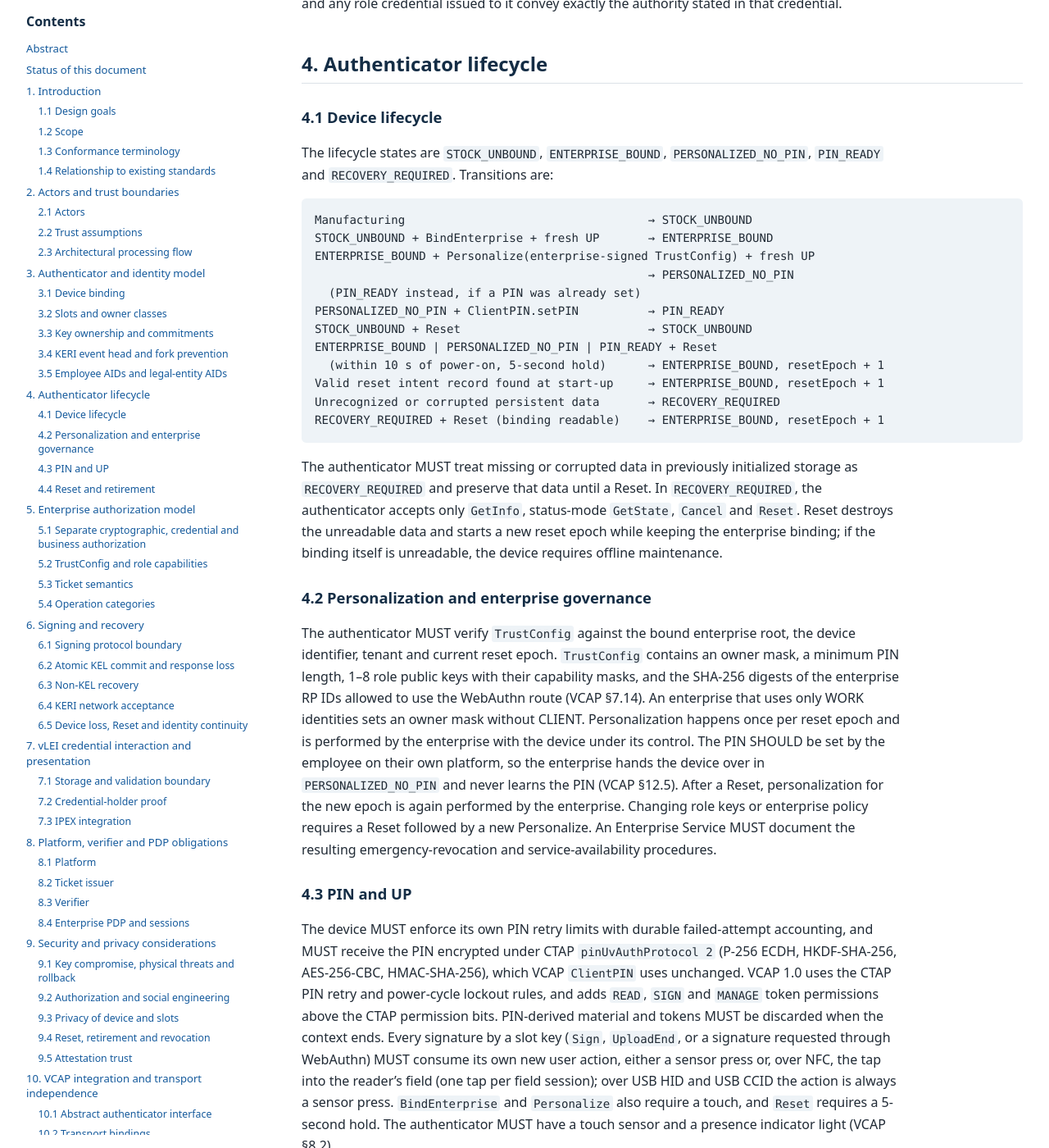
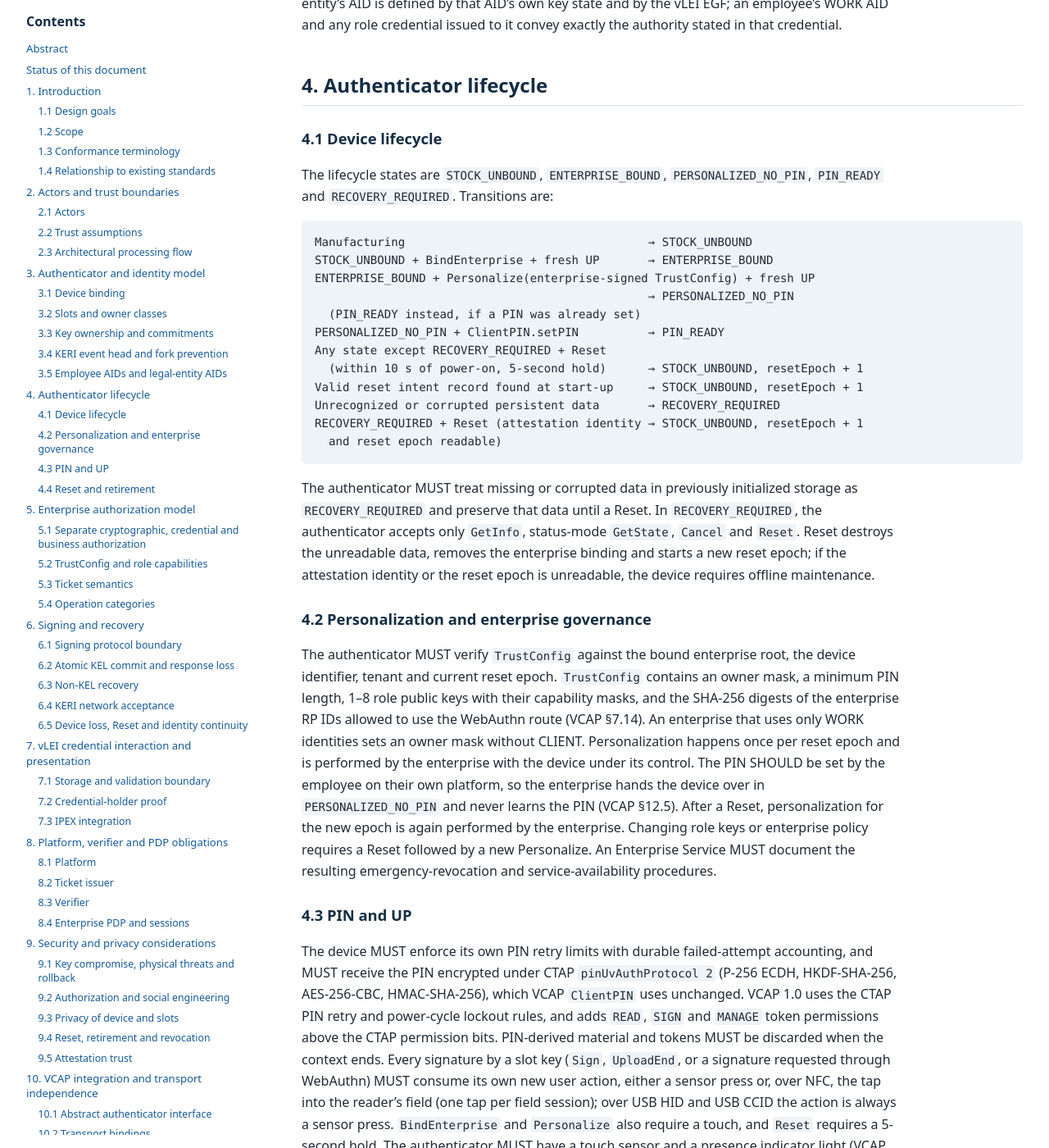
Before and after one commit to vlei-auth/vaf, a Jekyll site: the page built from index.md, in a window 1280 px wide and 1400 px high, scrolled down 6323 px. Shown: the whole window at 82% size. Built offline with Jekyll 4.4.1, drawn with Linux system fonts in a browser that asks for light colours; some of the changed text lies outside the part shown.

Commit message:
Update reset lifecycle to clear enterprise binding

````diff
--- a/vaf-1.0.md
+++ b/vaf-1.0.md
@@ -95,7 +95,7 @@ Status reporting MUST distinguish the stages **device signed**, **enterprise arc
 
 Each authenticator MUST have a protected device attestation identity. The initial profile uses an Ed25519 attestation key pair with a leaf certificate issued by the manufacturer; how the manufacturer provisions them is outside VAF. The device presents the certificate itself while it is not in `PIN_READY` (binding-mode `GetState`, VCAP §7.4.3), so enrollment needs only the manufacturer's CA certificates, with its root as trust anchor, and no per-device file from the manufacturer. The enterprise MUST verify the chain and bind the attestation public key to its enrollment record before accepting state evidence, and thereafter verifies each `StateProof` with that enrolled public key.
 
-The initial profile MUST implement a one-time enterprise binding. `BindEnterprise` fixes a `tenant` and `enterpriseRoot` for the physical device for its entire life, and a reset MUST preserve that binding. Moving a device to another enterprise requires replacing the device.
+The initial profile MUST implement an enterprise binding. `BindEnterprise` fixes a `tenant` and `enterpriseRoot` for the physical device until the next reset, and a reset MUST remove that binding. Reusing a device, for the same or another enterprise, requires a reset and a new `BindEnterprise`.
 
 ### 3.2 Slots and owner classes
 
@@ -137,15 +137,15 @@ ENTERPRISE_BOUND + Personalize(enterprise-signed TrustConfig) + fresh UP
                                                 → PERSONALIZED_NO_PIN
   (PIN_READY instead, if a PIN was already set)
 PERSONALIZED_NO_PIN + ClientPIN.setPIN          → PIN_READY
-STOCK_UNBOUND + Reset                           → STOCK_UNBOUND
-ENTERPRISE_BOUND | PERSONALIZED_NO_PIN | PIN_READY + Reset
-  (within 10 s of power-on, 5-second hold)      → ENTERPRISE_BOUND, resetEpoch + 1
-Valid reset intent record found at start-up     → ENTERPRISE_BOUND, resetEpoch + 1
+Any state except RECOVERY_REQUIRED + Reset
+  (within 10 s of power-on, 5-second hold)      → STOCK_UNBOUND, resetEpoch + 1
+Valid reset intent record found at start-up     → STOCK_UNBOUND, resetEpoch + 1
 Unrecognized or corrupted persistent data       → RECOVERY_REQUIRED
-RECOVERY_REQUIRED + Reset (binding readable)    → ENTERPRISE_BOUND, resetEpoch + 1
+RECOVERY_REQUIRED + Reset (attestation identity → STOCK_UNBOUND, resetEpoch + 1
+  and reset epoch readable)
 ```
 
-The authenticator MUST treat missing or corrupted data in previously initialized storage as `RECOVERY_REQUIRED` and preserve that data until a Reset. In `RECOVERY_REQUIRED`, the authenticator accepts only `GetInfo`, status-mode `GetState`, `Cancel` and `Reset`. Reset destroys the unreadable data and starts a new reset epoch while keeping the enterprise binding; if the binding itself is unreadable, the device requires offline maintenance.
+The authenticator MUST treat missing or corrupted data in previously initialized storage as `RECOVERY_REQUIRED` and preserve that data until a Reset. In `RECOVERY_REQUIRED`, the authenticator accepts only `GetInfo`, status-mode `GetState`, `Cancel` and `Reset`. Reset destroys the unreadable data, removes the enterprise binding and starts a new reset epoch; if the attestation identity or the reset epoch is unreadable, the device requires offline maintenance.
 
 ### 4.2 Personalization and enterprise governance
 
@@ -159,7 +159,7 @@ A platform MUST present a touch to the user as confirmation of presence and MUST
 
 ### 4.4 Reset and retirement
 
-A physical reset MUST make the PIN record, all slot private keys (including pre-rotation historical keys) and all FIDO credentials unrecoverable, increment `resetEpoch`, remove personalized state, and retain the attestation identity and enterprise binding. The reset intent MUST survive power interruption, so that a reset interrupted after its intent record is written completes at the next start. Reset acts only on the device: the Enterprise Service MUST separately invalidate earlier Tickets, user roles, active sessions and network identities per Section 6.5.
+A physical reset MUST make the PIN record, all slot private keys (including pre-rotation historical keys) and all FIDO credentials unrecoverable, increment `resetEpoch`, remove the enterprise binding and personalized state, and retain the attestation identity and `resetEpoch`. `resetEpoch` never decreases, including across a later `BindEnterprise`, so configuration and Tickets of an earlier epoch never become valid again. The reset intent MUST survive power interruption, so that a reset interrupted after its intent record is written completes at the next start. Reset acts only on the device: the Enterprise Service MUST separately invalidate earlier Tickets, user roles, active sessions and network identities per Section 6.5.
 
 ## 5. Enterprise authorization model
 
@@ -281,7 +281,7 @@ On a displayless authenticator the user's touch confirms presence, and review of
 
 Each `StateProof` contains a persistent device identifier, reset epoch, configuration digest and the state of **all four slots**, which allows correlation across services. Results on the WebAuthn route are also signed with the attestation key, and are returned only to RP IDs listed in `TrustConfig`. Platforms and enterprises MUST limit disclosure of `StateProof`, retain it only as long as necessary, and share slot inventories only with the enrolling enterprise. VAF 1.0 defines no selective or pseudonymous state proofs.
 
-Before a PIN is set, the device also answers an unauthenticated request with a signed `BindingProof` (VCAP §7.4.3) carrying its device identifier, tenant and reset epoch, and on request its attestation certificate chain. This lets the enterprise learn the actual reset epoch without guessing, including after a Reset it did not order. The same proof identifies the device and its enterprise to any host it is connected to while it is not in PIN_READY; the same disclosure limits apply.
+Before a PIN is set, the device also answers an unauthenticated request with a signed `BindingProof` (VCAP §7.4.3) carrying its device identifier, its enterprise binding and reset epoch (none after a Reset), and on request its attestation certificate chain. This lets the enterprise learn whether the device is still in the binding it recorded and which reset epoch it is in, including after a Reset it did not order. The same proof identifies the device and its enterprise to any host it is connected to while it is not in PIN_READY; the same disclosure limits apply.
 
 ### 9.4 Reset, retirement and revocation
 
@@ -331,7 +331,7 @@ An implementation claiming `VAF-BASE-1` MUST satisfy the following requirements
 | --- | --- | --- | --- |
 | VAF-BASE-01 | Authenticator | Authenticator-generated, non-exportable Ed25519 identity keys | `CreateIdentity`, KERI `icp` binding |
 | VAF-BASE-02 | Authenticator | Four isolated CLIENT/WORK slots, constrained operations | `GetState`, allowed owner/kind matrix |
-| VAF-BASE-03 | Authenticator | One-time enterprise binding and signed TrustConfig | `BindEnterprise`, `Personalize` |
+| VAF-BASE-03 | Authenticator | Enterprise binding until Reset and signed TrustConfig | `BindEnterprise`, `Personalize` |
 | VAF-BASE-04 | Authenticator | PIN token authorization and a new UP for each signature, with a touch sensor and presence indicator | `ClientPIN`, `Sign`, `UploadEnd` |
 | VAF-BASE-05 | Authenticator | Challenge-bound signed device state | `GetState` / `StateProof` |
 | VAF-BASE-06 | Authenticator | Message- and key-bound enterprise Ticket enforcement | Ticket verification and `KeyRef` |
@@ -370,7 +370,7 @@ Byte-exact test vectors for the derivations and structures of VCAP Sections 6, 8
 | BASE-T07 | WORK ROT signs with `old.next`, commits the prepared next key and advances the head exactly once. |
 | BASE-T08 | A lost KEL response is resolved by state comparison and the exact `Recover` result. |
 | BASE-T09 | A lost EXN response is resolved by the slot's signature counter and `Recover` while no later signature exists, and otherwise only through the Outbox and enterprise archive. |
-| BASE-T10 | Physical reset destroys prior-epoch secrets and preserves the enterprise root binding. |
+| BASE-T10 | Physical reset destroys prior-epoch secrets, removes the enterprise binding, keeps the attestation identity and increments `resetEpoch`. |
 | BASE-T11 | Malformed persistent state leads to `RECOVERY_REQUIRED`. |
 | BASE-T12 | The verifier rejects missing credential status, an invalid chain or an unverified anchored claim. |
 | BASE-T13 | After a reported device loss, the Enterprise Service refuses Tickets for the device and reports its AIDs as inactive. |
````
Also changed, not shown: other parts of vaf-1.0.md (+1 -1 lines).
